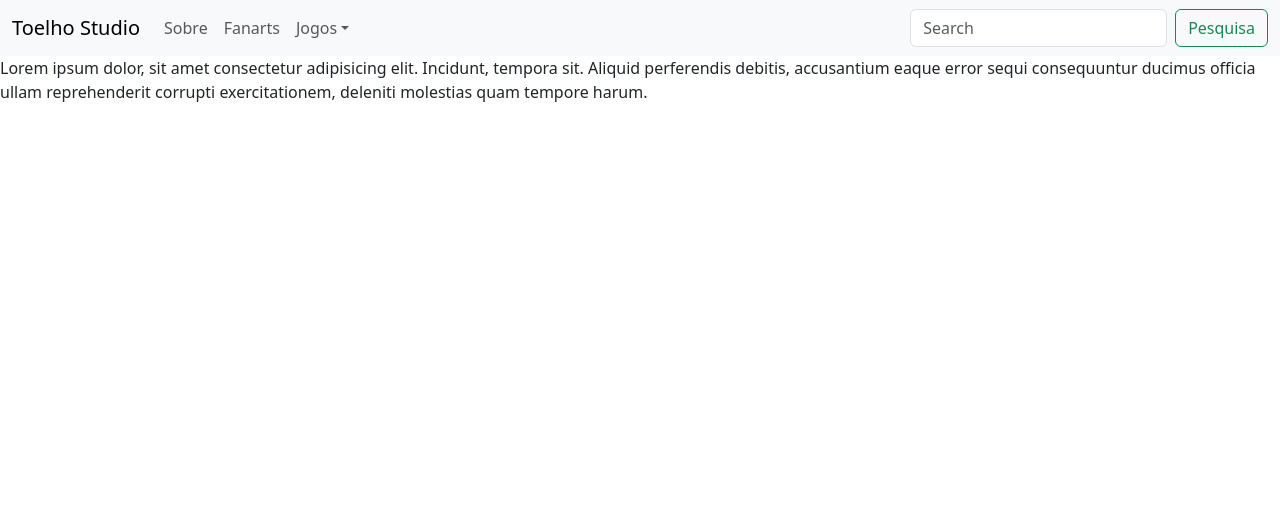
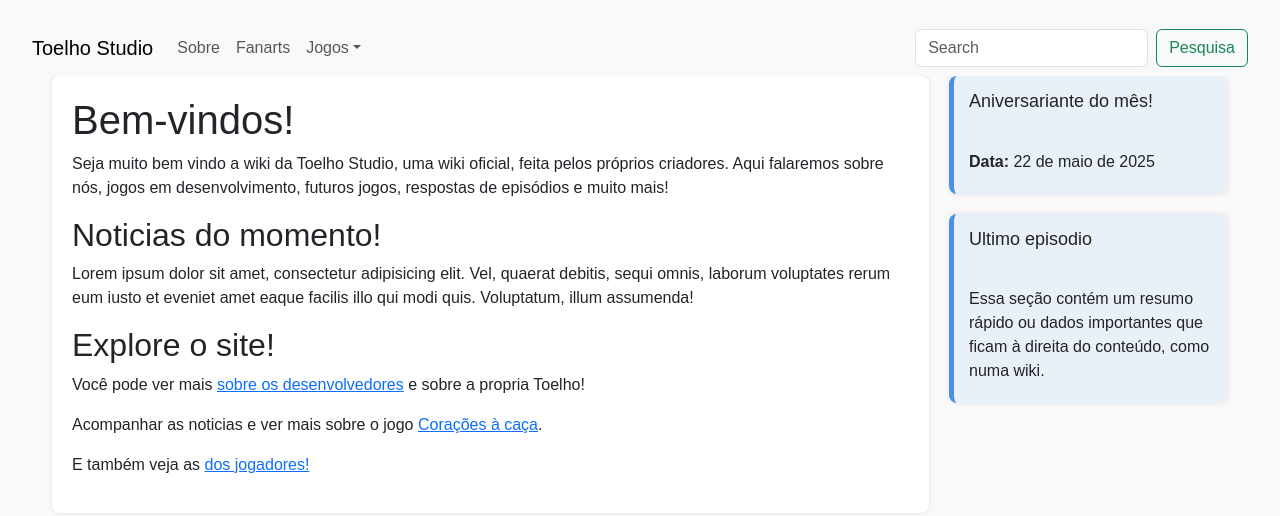
Before and after one commit to Isis-Maia/Toelho-wiki, a plain HTML site: page index.html in a window 1280 px wide. Drawn offline with nearby package versions, Linux system fonts and the light colour scheme.

Commit message:
Css base
Css base, apenas a forma que as paginar irão ficar.

```diff
--- a/index.html
+++ b/index.html
@@ -3,6 +3,7 @@
 <head>
     <link href="https://cdn.jsdelivr.net/npm/bootstrap@5.3.6/dist/css/bootstrap.min.css" rel="stylesheet" integrity="sha384-4Q6Gf2aSP4eDXB8Miphtr37CMZZQ5oXLH2yaXMJ2w8e2ZtHTl7GptT4jmndRuHDT" crossorigin="anonymous">
     <link rel="shortcut icon" href="imagens/favicon_io-toelho/favicon-16x16.png" type="image/x-icon">
+    <link rel="stylesheet" href="style.css">
     <meta charset="UTF-8">
     <meta name="viewport" content="width=device-width, initial-scale=1.0">
     <title>Toelho Studio</title>
@@ -42,7 +43,35 @@
         </nav>
     </header>
     <main>
-        <p>Lorem ipsum dolor, sit amet consectetur adipisicing elit. Incidunt, tempora sit. Aliquid perferendis debitis, accusantium eaque error sequi consequuntur ducimus officia ullam reprehenderit corrupti exercitationem, deleniti molestias quam tempore harum.</p>
+    <div class="container">
+        <div class="main-content">
+            <h1>Bem-vindos!</h1>
+            <p>Seja muito bem vindo a wiki da Toelho Studio, uma wiki oficial, feita pelos próprios criadores. Aqui falaremos sobre nós, jogos em desenvolvimento, futuros jogos, respostas de episódios e muito mais!</p>
+            <h2>Noticias do momento!</h2>
+            <p>Lorem ipsum dolor sit amet, consectetur adipisicing elit. Vel, quaerat debitis, sequi omnis, laborum voluptates rerum eum iusto et eveniet amet eaque facilis illo qui modi quis. Voluptatum, illum assumenda!</p>
+
+            <h2>Explore o site!</h2>
+
+            <p>Você pode ver mais <a href="sobre.html">sobre os desenvolvedores</a> e sobre a propria Toelho!</p>
+            <p>Acompanhar as noticias e ver mais sobre o jogo <a href="Cac.html">Corações à caça</a>.</p>
+            <p>E também veja as <a href="fanarts.html">dos jogadores!</a></p>
+        </div>
+
+        <div class="sidebar">
+            <div class="infobox">
+            <h3>Aniversariante do mês!</h3>
+            <img src="" alt="">
+            <p><strong>Data:</strong> 22 de maio de 2025</p>
+            </div>
+
+            <div class="infobox">
+            <h3>Ultimo episodio</h3>
+            <img src="" alt="">
+            <p>Essa seção contém um resumo rápido ou dados importantes que ficam à direita do conteúdo, como numa wiki.</p>
+            </div>
+        </div>
+    </div>
+
     </main>
     <footer>
 
--- a/style.css
+++ b/style.css
@@ -0,0 +1,45 @@
+body {
+    font-family: Arial, sans-serif;
+    margin: 0;
+    padding: 20px;
+    background-color: #f9f9f9;
+}
+
+.container {
+    display: flex;
+    max-width: 1200px;
+    margin: auto;
+    gap: 20px;
+}
+
+.main-content {
+    flex: 3;
+    background-color: white;
+    padding: 20px;
+    border-radius: 8px;
+    box-shadow: 0 0 5px rgba(0,0,0,0.1);
+}
+
+.sidebar {
+    flex: 1;
+    display: flex;
+    flex-direction: column;
+    gap: 20px;
+}
+
+.infobox {
+    background-color: #e9f0f7;
+    padding: 15px;
+    border-left: 5px solid #4a90e2;
+    border-radius: 8px;
+    box-shadow: 0 0 5px rgba(0,0,0,0.1);
+}
+
+.infobox h3 {
+    margin-top: 0;
+    font-size: 18px;
+}
+
+.infobox p {
+    margin: 5px 0;
+}
```
